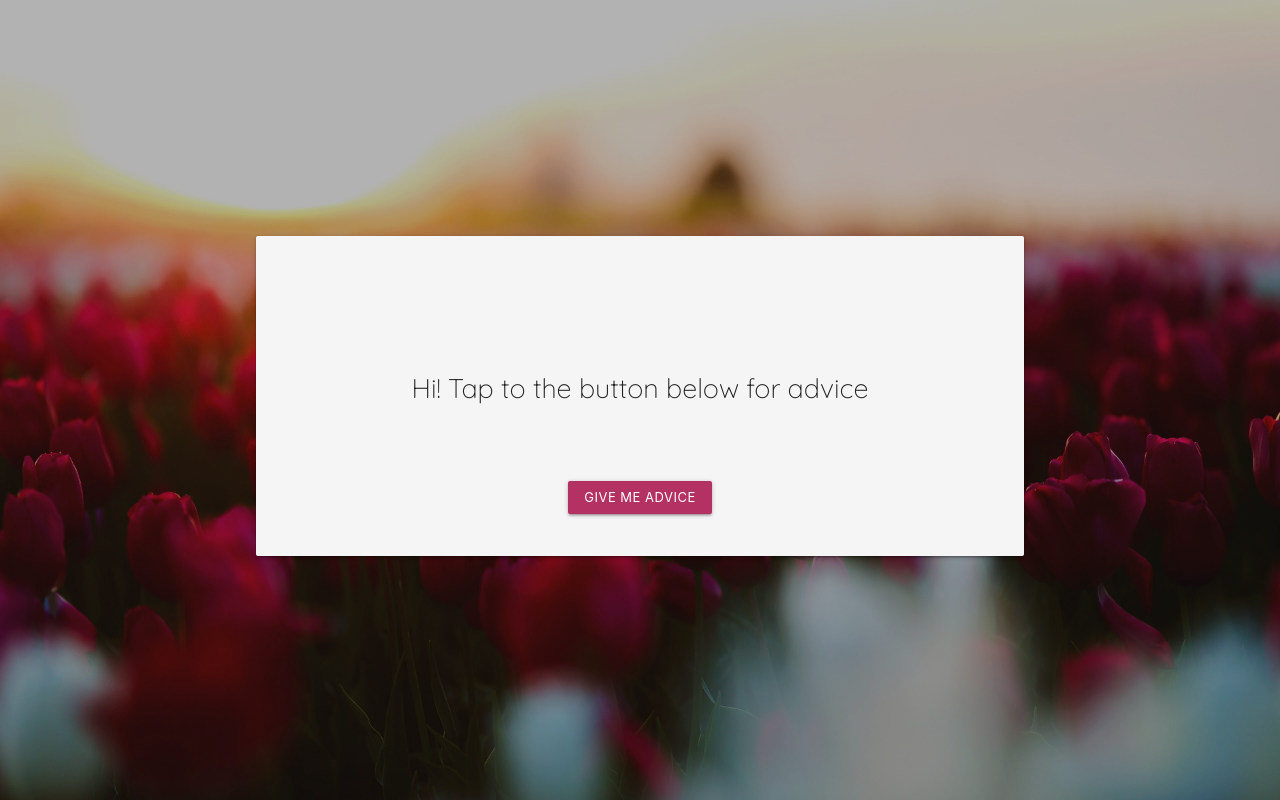
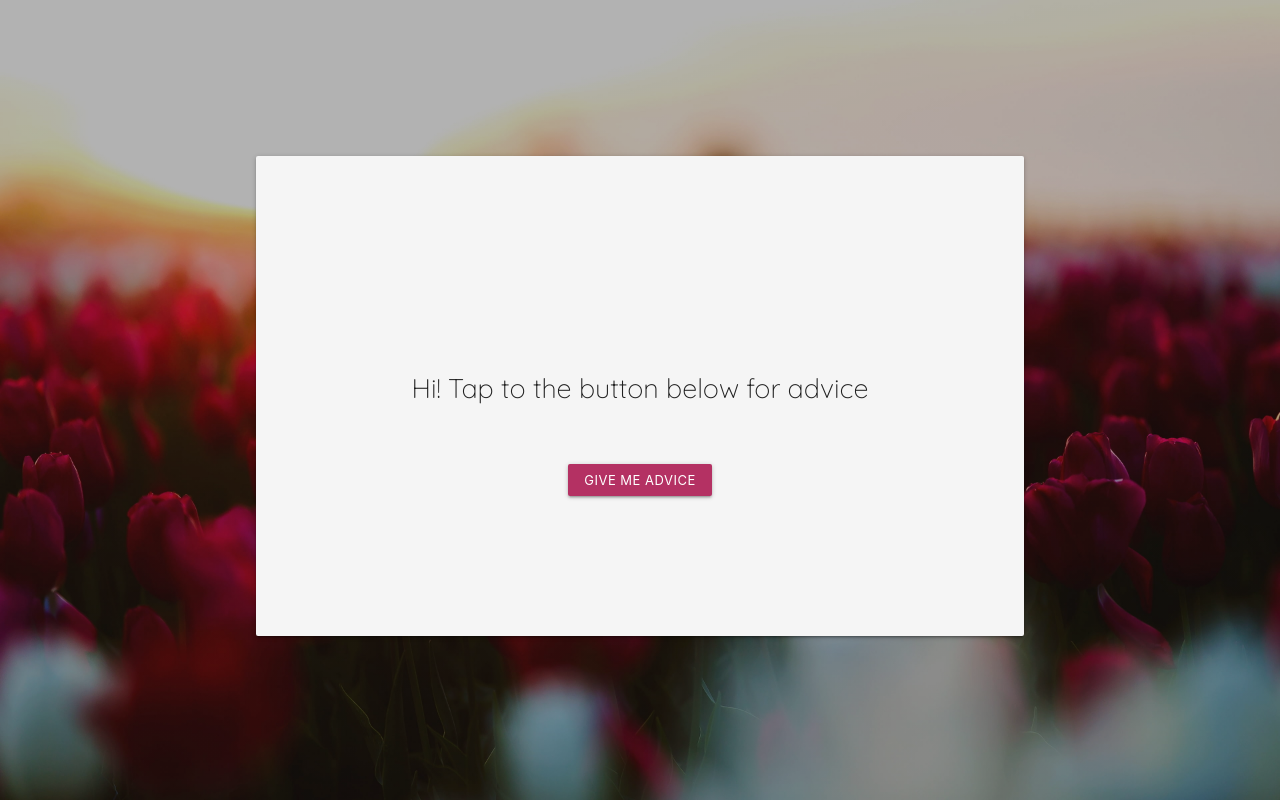
Before and after one commit to magerrrr/advice-app, a React (Create React App) app: page / in a window 1280 px wide. Built offline with nearby package versions, Linux system fonts and the light colour scheme.

Commit message:
fix: update styles

```diff
--- a/src/App.css
+++ b/src/App.css
@@ -26,18 +26,18 @@ h1.heading {
 .card {
   background-color: whitesmoke;
   width: 60%;
-  height: 40%;
+  height: 60%;
   display: flex;
   justify-content: center;
   align-items: center;
   flex-direction: column;
-  padding: 2%;
+  padding: 5px;
 }
 
 .heading {
   display: flex;
   align-items: center;
-  height: 135px;
+  height: 100px;
   margin-left: 5px;
   margin-right: 5px;
   font-family: 'Quicksand', Arial, sans-serif
@@ -51,10 +51,14 @@ h1.heading {
   background-color: #8a1542;
 }
 
+.btn-small:focus {
+  background-color: #8a1542;
+}
+
 @media only screen and (max-width: 600px) {
   .card {
     width: 80%;
-    height: 30%;
+    height: 40%;
   }
 
   h1.heading {
```
